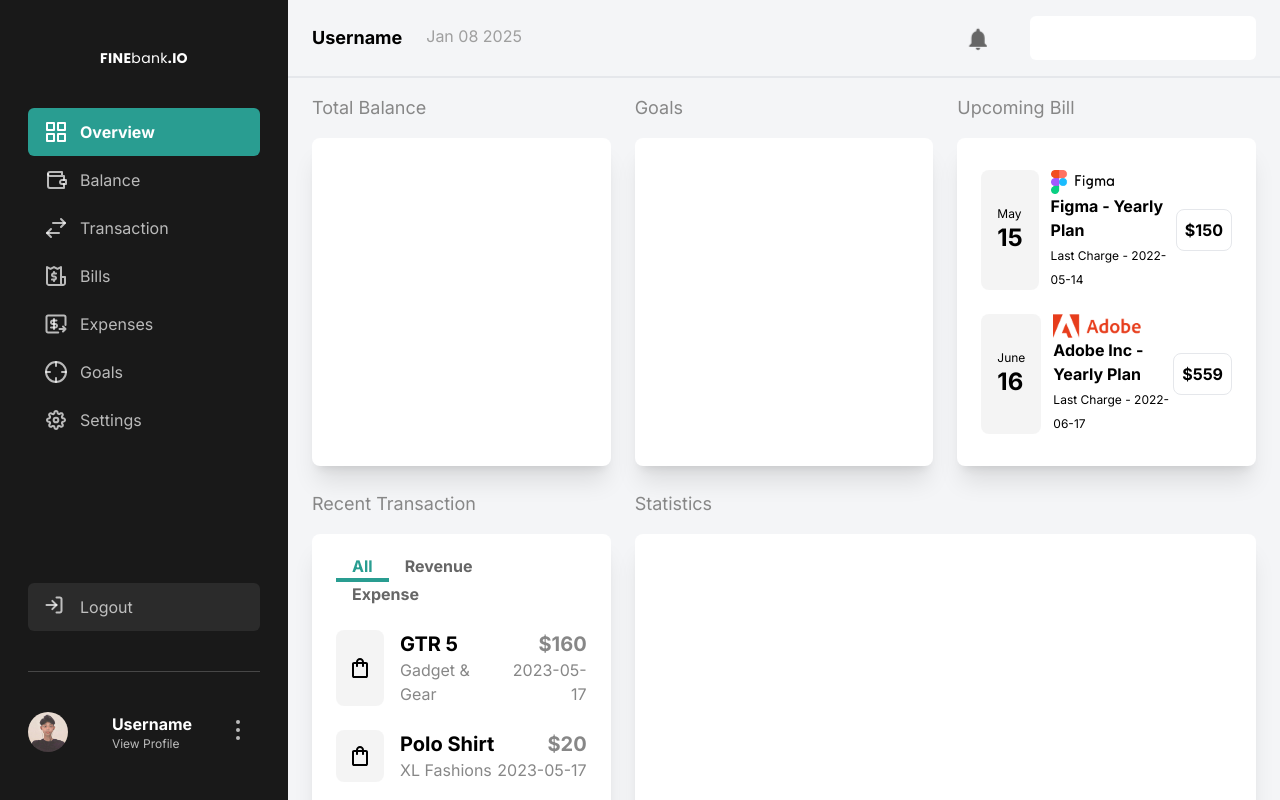
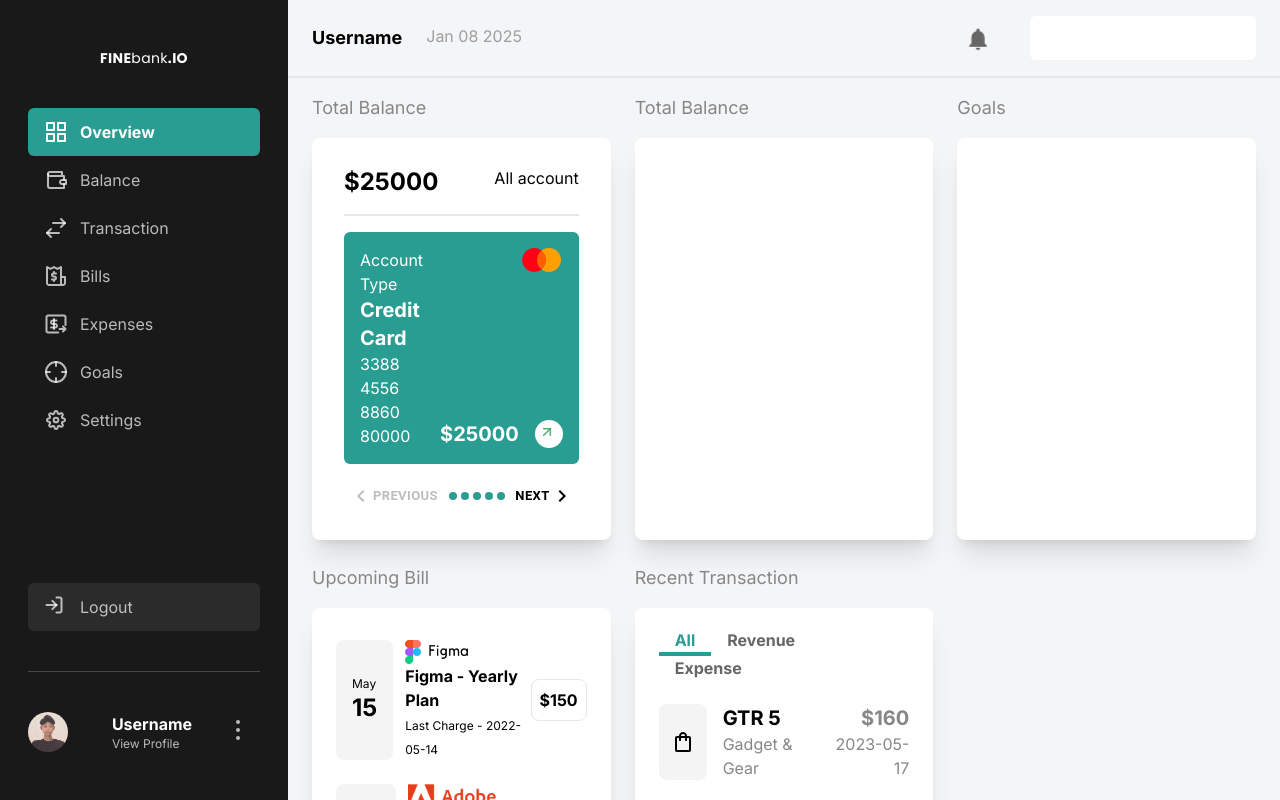
Before and after one commit to ValentaSaputra/admin-ui, a React (Vite) app: page / in a window 1280 px wide. Shown: the top 800 px of the page. Built offline with nearby package versions, Linux system fonts and the light colour scheme.

Commit message:
add interface totalbalance

```diff
--- a/src/components/Elements/Icon/index.jsx
+++ b/src/components/Elements/Icon/index.jsx
@@ -336,6 +336,25 @@ const ArrowUpIcon = () => (
   </IconWrapper>
 );
 
+const ArrowUpRight = () => (
+  <IconWrapper>
+    <path
+      d="M4.6665 11.3337L11.3332 4.66699"
+      stroke="#4DAF6E"
+      strokeWidth="1.5"
+      strokeLinecap="round"
+      strokeLinejoin="round"
+    />
+    <path
+      d="M4.6665 4.66699H11.3332V11.3337"
+      stroke="#4DAF6E"
+      strokeWidth="1.5"
+      strokeLinecap="round"
+      strokeLinejoin="round"
+    />
+  </IconWrapper>
+);
+
 export const Icon = {
   Overview: OverviewIcon,
   Balance: BalanceIcon,
@@ -355,6 +374,7 @@ export const Icon = {
   ArrowRight: ArrowRightIcon,
   ArrowDown: ArrowDownIcon,
   ArrowUp: ArrowUpIcon,
+  ArrowUpRight: ArrowUpRight,
 };
 IconWrapper.propTypes = {
   children: PropTypes.node.isRequired, // Validasi children sebagai node
--- /dev/null
+++ b/src/components/Elements/Stepper/index.jsx
@@ -0,0 +1,68 @@
+import { useState } from 'react';
+import { useTheme } from '@mui/material/styles';
+
+import MobileStepper from '@mui/material/MobileStepper';
+import Button from '@mui/material/Button';
+import KeyboardArrowLeft from '@mui/icons-material/KeyboardArrowLeft';
+import KeyboardArrowRight from '@mui/icons-material/KeyboardArrowRight';
+
+const Stepper = (props) => {
+    const { desc } = props;
+
+    const theme = useTheme();
+    const [activeStep, setActiveStep] = useState(0);
+
+    const handleNext = () => {
+        setActiveStep((prevActiveStep) => prevActiveStep + 1);
+    };
+
+    const handleBack = () => {
+        setActiveStep((prevActiveStep) => prevActiveStep - 1);
+    };
+
+    const dataNum = desc.length;
+
+    return (
+        <>
+            <div>{desc[activeStep]}</div>
+            <MobileStepper
+                variant="dots"
+                steps={dataNum}
+                position="static"
+                activeStep={activeStep}
+                sx={{
+                    maxWidth: "100%",
+                    flexGrow: 1,
+                    "& .MuiMobileStepper-dot" : {
+                        backgroundColor: "darkgray",
+                    },
+                    "& .MuiMobileStepper-dot" : {
+                        backgroundColor: "#299D91",
+                    },
+                 }}
+                nextButton={
+                    <Button size="small" onClick={handleNext} sx={{ color: "black", fontWeight: "bold"}} disabled={activeStep === dataNum - 1}>
+                        Next
+                        {theme.direction === 'rtl' ? (
+                            <KeyboardArrowLeft />
+                        ) : (
+                            <KeyboardArrowRight />
+                        )}
+                    </Button>
+                }
+                backButton={
+                    <Button size="small" onClick={handleBack} sx={{ color: "black", fontWeight: "bold"}} disabled={activeStep === 0}>
+                        {theme.direction === 'rtl' ? (
+                            <KeyboardArrowRight />
+                        ) : (
+                            <KeyboardArrowLeft />
+                        )}
+                        Previous
+                    </Button>
+                }
+            />
+        </>
+    );
+}
+
+export default Stepper
--- /dev/null
+++ b/src/components/Fragments/Dashboard/CardBalance.jsx
@@ -0,0 +1,54 @@
+import { Link } from "react-router-dom";
+import accounts from "../../../data/accounts";
+import Card from "../../Elements/Card";
+import { Icon } from "../../Elements/Icon";
+import Stepper from "../../Elements/Stepper";
+
+
+const CardBalance = () => {
+    const balanceCard = accounts.map((account) => (
+        <div key={account.id} className="p-2">
+            <div className="flex justify-between">
+                <div className="text-2xl font-bold">${account.balance}</div>
+                <div>
+                    <Link to="/balance">All account</Link>
+                </div>
+            </div>
+            <div className="border-b-2 my-4"></div>
+            <div className="flex justify-between bg-primary text-white p-4 rounded-md">
+                <div>
+                    Account Type
+                    <br />
+                    <span className="text-xl font-bold">
+                        {account.accountType}
+                    </span>
+                    <br />
+                    {account.accountNumber}
+                </div>
+                <div className="flex flex-col justify-between">
+                    {account.logo != "" && (
+                        <img
+                            className="ms-auto"
+                            src={`/images/${account.logo}`}
+                        />
+                    )}
+
+                    <div className="flex">
+                        <span className="text-xl font-bold">
+                            ${account.balance}
+                        </span>
+                        <div className="bg-white max-w-min rounded-full ps-1 pt-1 ms-4">
+                            <Icon.ArrowUpRight />
+                        </div>
+                    </div>
+                </div>
+            </div>
+        </div>
+    ));
+
+    return (
+        <Card title="Total Balance" desc={<Stepper desc={balanceCard}/>}/>
+    )
+}
+
+export default CardBalance
--- /dev/null
+++ b/src/data/accounts.jsx
@@ -0,0 +1,49 @@
+export const accounts = [
+    {
+      id: 1,
+      bankName: "Master Card",
+      branchName: "",
+      accountType: "Credit Card",
+      accountNumber: "3388 4556 8860 80000",
+      balance: 25000,
+      logo: "Mastercard.png",
+    },
+    {
+      id: 2,
+      bankName: "AB Bank Ltd.",
+      branchName: "Park Street Branch",
+      accountType: "Checking",
+      accountNumber: "693 456 69 90000",
+      balance: 25000,
+      logo: "Visacard.png",
+    },
+    {
+      id: 3,
+      bankName: "Brac Bank Ltd",
+      branchName: "",
+      accountType: "Saving",
+      accountNumber: "133 456 886 80000",
+      balance: 25000,
+      logo: "Mastercard.png",
+    },
+    {
+      id: 4,
+      bankName: "AB Bank Ltd",
+      branchName: "",
+      accountType: "Investment",
+      accountNumber: "698 456 866 20000",
+      balance: 25000,
+      logo: "Mastercard.png",
+    },
+    {
+      id: 5,
+      bankName: "Loan",
+      branchName: "",
+      accountType: "City Bank Ltd",
+      accountNumber: "363 456 896 60000",
+      balance: 25000,
+      logo: "Mastercard.png",
+    },
+  ];
+
+  export default accounts;
--- a/src/pages/dashboard.jsx
+++ b/src/pages/dashboard.jsx
@@ -5,6 +5,7 @@ import MainLayout from "../components/Layouts/MainLayout";
 import bills from "../data/bills";
 import expensesBreakdowns from "../data/expense";
 import transactions from "../data/transaction";
+import CardBalance from "../components/Fragments/Dashboard/CardBalance";
 
 const DashboardPage = () => {
   const tabs = ["All", "Revenue", "Expense"];
@@ -96,6 +97,7 @@ const DashboardPage = () => {
   <MainLayout type="dashboard">
   {/* top content start*/}
   <div className="md:grid md:grid-cols-3 md:gap-x-6">
+    <CardBalance/>
     <Card title="Total Balance" />
     <Card title="Goals" />
     <Card title="Upcoming Bill" desc={billCard} />
```
Also changed, not shown: public/images/Mastercard.png (added), public/images/Visacard.png (added).
